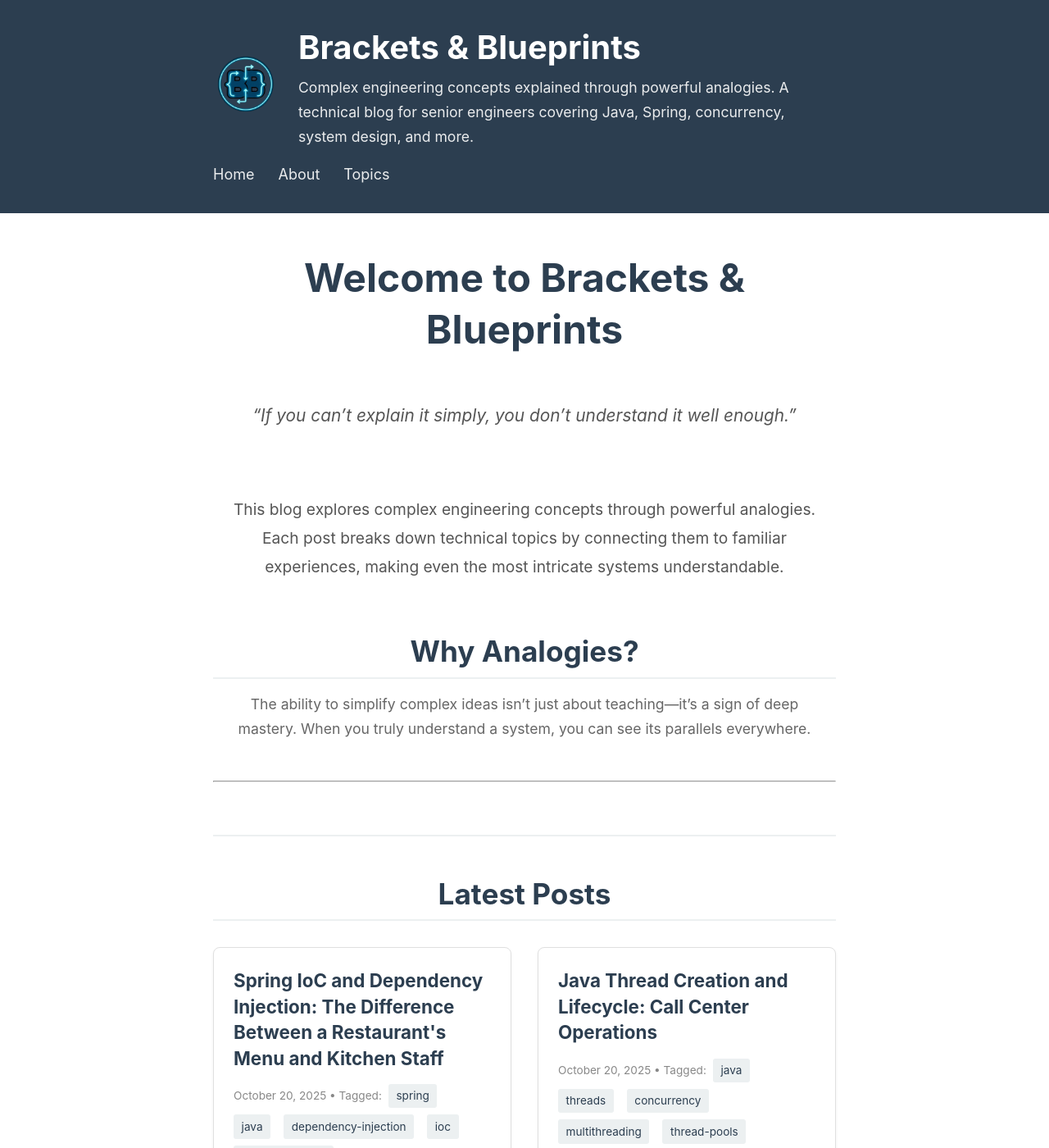
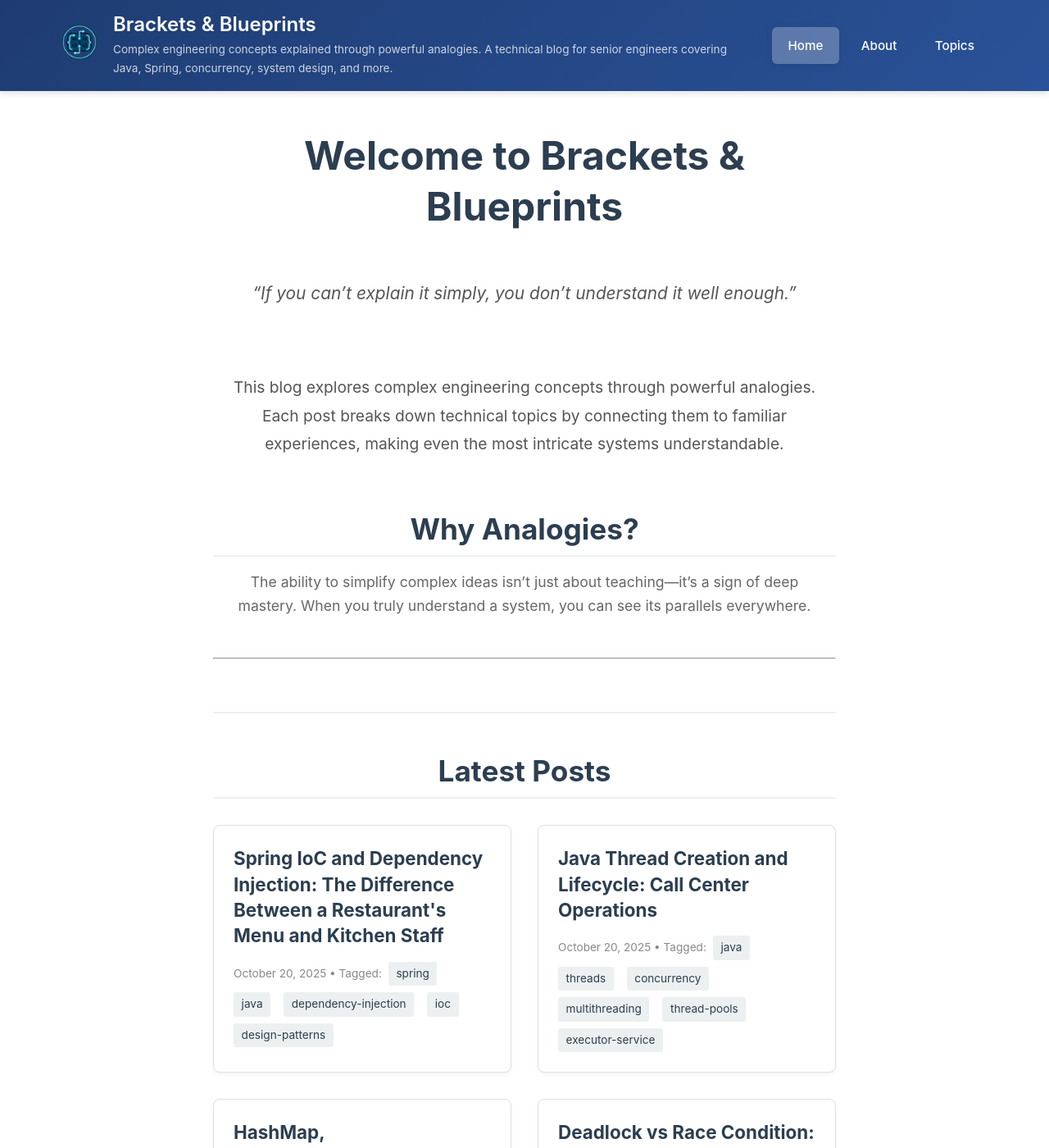
Before and after one commit to jlapugot/jlapugot.github.io, a Jekyll site: the page built from index.md, in a window 1280 px wide and 1400 px high. Shown: the whole window at 82% size. Built offline with Jekyll 4.4.1, drawn with Linux system fonts in a browser that asks for light colours.

Commit message:
refactor: modernize header with sticky navigation and horizontal layout

```diff
--- a/_layouts/default.html
+++ b/_layouts/default.html
@@ -13,20 +13,20 @@
 </head>
 <body>
   <header class="site-header">
-    <div class="container">
-      <div class="header-content">
+    <div class="header-container">
+      <div class="header-left">
         <a href="{{ '/' | relative_url }}" class="logo-link">
           <img src="{{ '/assets/logo.png' | relative_url }}" alt="{{ site.title }} Logo" class="site-logo">
         </a>
         <div class="header-text">
           <h1 class="site-title"><a href="{{ '/' | relative_url }}">{{ site.title }}</a></h1>
-          <p class="site-description">{{ site.description }}</p>
+          <p class="site-tagline">{{ site.description }}</p>
         </div>
       </div>
-      <nav>
-        <a href="{{ '/' | relative_url }}">Home</a>
-        <a href="{{ '/about' | relative_url }}">About</a>
-        <a href="{{ '/topics' | relative_url }}">Topics</a>
+      <nav class="main-nav">
+        <a href="{{ '/' | relative_url }}" class="nav-link {% if page.url == '/' %}active{% endif %}">Home</a>
+        <a href="{{ '/about' | relative_url }}" class="nav-link {% if page.url == '/about/' %}active{% endif %}">About</a>
+        <a href="{{ '/topics' | relative_url }}" class="nav-link {% if page.url == '/topics/' %}active{% endif %}">Topics</a>
       </nav>
     </div>
   </header>
--- a/assets/css/main.css
+++ b/assets/css/main.css
@@ -29,17 +29,31 @@ body {
 
 /* Header */
 .site-header {
-  background-color: var(--primary-color);
+  background: linear-gradient(135deg, #1e3c72 0%, #2a5298 100%);
   color: white;
-  padding: 2rem 0;
+  padding: 0;
   margin-bottom: 3rem;
+  box-shadow: 0 2px 8px rgba(0, 0, 0, 0.15);
+  position: sticky;
+  top: 0;
+  z-index: 1000;
 }
 
-.header-content {
+.header-container {
+  max-width: 1200px;
+  margin: 0 auto;
+  padding: 1rem 2rem;
   display: flex;
   align-items: center;
-  gap: 1.5rem;
-  margin-bottom: 1rem;
+  justify-content: space-between;
+  gap: 2rem;
+}
+
+.header-left {
+  display: flex;
+  align-items: center;
+  gap: 1rem;
+  flex: 1;
 }
 
 .logo-link {
@@ -47,47 +61,99 @@ body {
 }
 
 .site-logo {
-  height: 80px;
+  height: 50px;
   width: auto;
-  border-radius: 8px;
+  border-radius: 6px;
+  transition: transform 0.2s;
+}
+
+.site-logo:hover {
+  transform: scale(1.05);
 }
 
 .header-text {
-  flex: 1;
+  display: flex;
+  flex-direction: column;
+  gap: 0.25rem;
 }
 
 .site-title {
-  font-size: 2.5rem;
-  margin-bottom: 0.5rem;
-  margin-top: 0;
+  font-size: 1.5rem;
+  margin: 0;
+  line-height: 1.2;
 }
 
 .site-title a {
   color: white;
   text-decoration: none;
+  font-weight: 600;
+  transition: color 0.2s;
 }
 
-.site-description {
-  font-size: 1.1rem;
-  opacity: 0.9;
-  margin-bottom: 0;
+.site-title a:hover {
+  color: #e8f4fd;
 }
 
-nav {
-  margin-top: 1rem;
+.site-tagline {
+  font-size: 0.85rem;
+  opacity: 0.85;
+  margin: 0;
+  color: rgba(255, 255, 255, 0.9);
 }
 
-nav a {
+.main-nav {
+  display: flex;
+  gap: 0.5rem;
+  align-items: center;
+}
+
+.nav-link {
   color: white;
   text-decoration: none;
-  margin-right: 1.5rem;
-  opacity: 0.9;
-  transition: opacity 0.2s;
+  padding: 0.6rem 1.2rem;
+  border-radius: 6px;
+  font-weight: 500;
+  font-size: 0.95rem;
+  transition: all 0.2s;
+  position: relative;
 }
 
-nav a:hover {
-  opacity: 1;
-  text-decoration: underline;
+.nav-link:hover {
+  background: rgba(255, 255, 255, 0.15);
+  transform: translateY(-1px);
+}
+
+.nav-link.active {
+  background: rgba(255, 255, 255, 0.25);
+  box-shadow: 0 2px 8px rgba(0, 0, 0, 0.1);
+}
+
+/* Responsive Header */
+@media (max-width: 768px) {
+  .header-container {
+    flex-direction: column;
+    align-items: flex-start;
+    gap: 1rem;
+    padding: 1rem;
+  }
+
+  .header-left {
+    width: 100%;
+  }
+
+  .site-tagline {
+    display: none;
+  }
+
+  .main-nav {
+    width: 100%;
+    justify-content: flex-start;
+  }
+
+  .nav-link {
+    padding: 0.5rem 1rem;
+    font-size: 0.9rem;
+  }
 }
 
 /* Typography */
```
